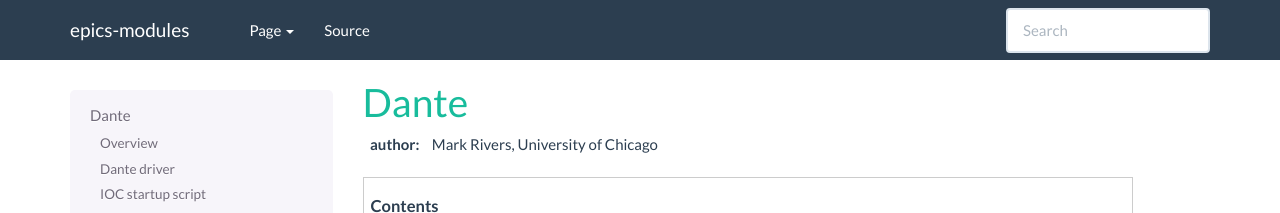
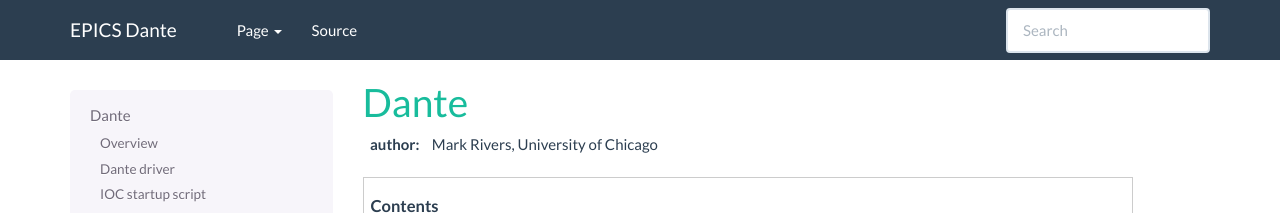
Before and after one commit to epics-modules/Dante, a Sphinx documentation site: the page built from docs/index.rst, in a window 1280 px wide. Shown: the top 213 px of the page. Built offline with Sphinx 7.4.7, drawn with Linux system fonts in a browser that asks for light colours; some of the changed lines change nothing that is shown.

Commit message:
Simplify for reathedocs

```diff
--- a/docs/conf.py
+++ b/docs/conf.py
@@ -19,7 +19,7 @@
 
 # -- Project information -----------------------------------------------------
 
-project = 'EPICS Modules'
+project = 'EPICS Dante'
 copyright = '2019, Mark Rivers'
 author = 'Mark Rivers'
 
@@ -41,9 +41,7 @@
 # ones.
 extensions = [
     'sphinx.ext.todo',
-    'sphinx.ext.githubpages',
     'm2r',
-    'breathe',
 ]
 
 # Add any paths that contain templates here, relative to this directory.
@@ -78,11 +76,6 @@
 
 # Breathe configuration
 import os
-breathe_projects = { "epics-modules":
-                        os.path.abspath('../doxy_output/xml') }
-
-breathe_default_project = "epics-modules"
-breathe_default_members = ('members', 'undoc-members')
 
 source_encoding = 'utf-8-sig'
 
@@ -102,7 +95,7 @@
 # html_theme_options = {}
 html_theme_options = {
     # Navigation bar title. (Default: ``project`` value)
-    'navbar_title': "epics-modules",
+    'navbar_title': "EPICS Dante",
 
     # Tab name for entire site. (Default: "Site")
     'navbar_site_name': "Site",
@@ -180,82 +173,8 @@
 #
 # html_sidebars = {}
 
-html_favicon = 'favicon_t.ico'
+#html_favicon = 'favicon_t.ico'
 
-
-# -- Options for HTMLHelp output ---------------------------------------------
-
-# Output file base name for HTML help builder.
-htmlhelp_basename = 'epics-modulesdoc'
-
-
-# -- Options for LaTeX output ------------------------------------------------
-
-latex_elements = {
-    # The paper size ('letterpaper' or 'a4paper').
-    #
-    # 'papersize': 'letterpaper',
-
-    # The font size ('10pt', '11pt' or '12pt').
-    #
-    # 'pointsize': '10pt',
-
-    # Additional stuff for the LaTeX preamble.
-    #
-    # 'preamble': '',
-
-    # Latex figure (float) alignment
-    #
-    # 'figure_align': 'htbp',
-}
-
-# Grouping the document tree into LaTeX files. List of tuples
-# (source start file, target name, title,
-#  author, documentclass [howto, manual, or own class]).
-latex_documents = [
-    (master_doc, 'epics-modules.tex', 'EPICS Modules Documentation',
-     'Mark Rivers', 'manual'),
-]
-
-
-# -- Options for manual page output ------------------------------------------
-
-# One entry per manual page. List of tuples
-# (source start file, name, description, authors, manual section).
-man_pages = [
-    (master_doc, 'epics-modules', 'EPICS Modules Documentation',
-     [author], 1)
-]
-
-
-# -- Options for Texinfo output ----------------------------------------------
-
-# Grouping the document tree into Texinfo files. List of tuples
-# (source start file, target name, title, author,
-#  dir menu entry, description, category)
-texinfo_documents = [
-    (master_doc, 'epics-modules', 'EPICS Modules Documentation',
-     author, 'epics-modules', 'One line description of project.',
-     'Miscellaneous'),
-]
-
-
-# -- Options for Epub output -------------------------------------------------
-
-# Bibliographic Dublin Core info.
-epub_title = project
-
-# The unique identifier of the text. This can be a ISBN number
-# or the project homepage.
-#
-# epub_identifier = ''
-
-# A unique identification for the text.
-#
-# epub_uid = ''
-
-# A list of files that should not be packed into the epub file.
-epub_exclude_files = ['search.html']
 
 
 # -- Extension configuration -------------------------------------------------
```
